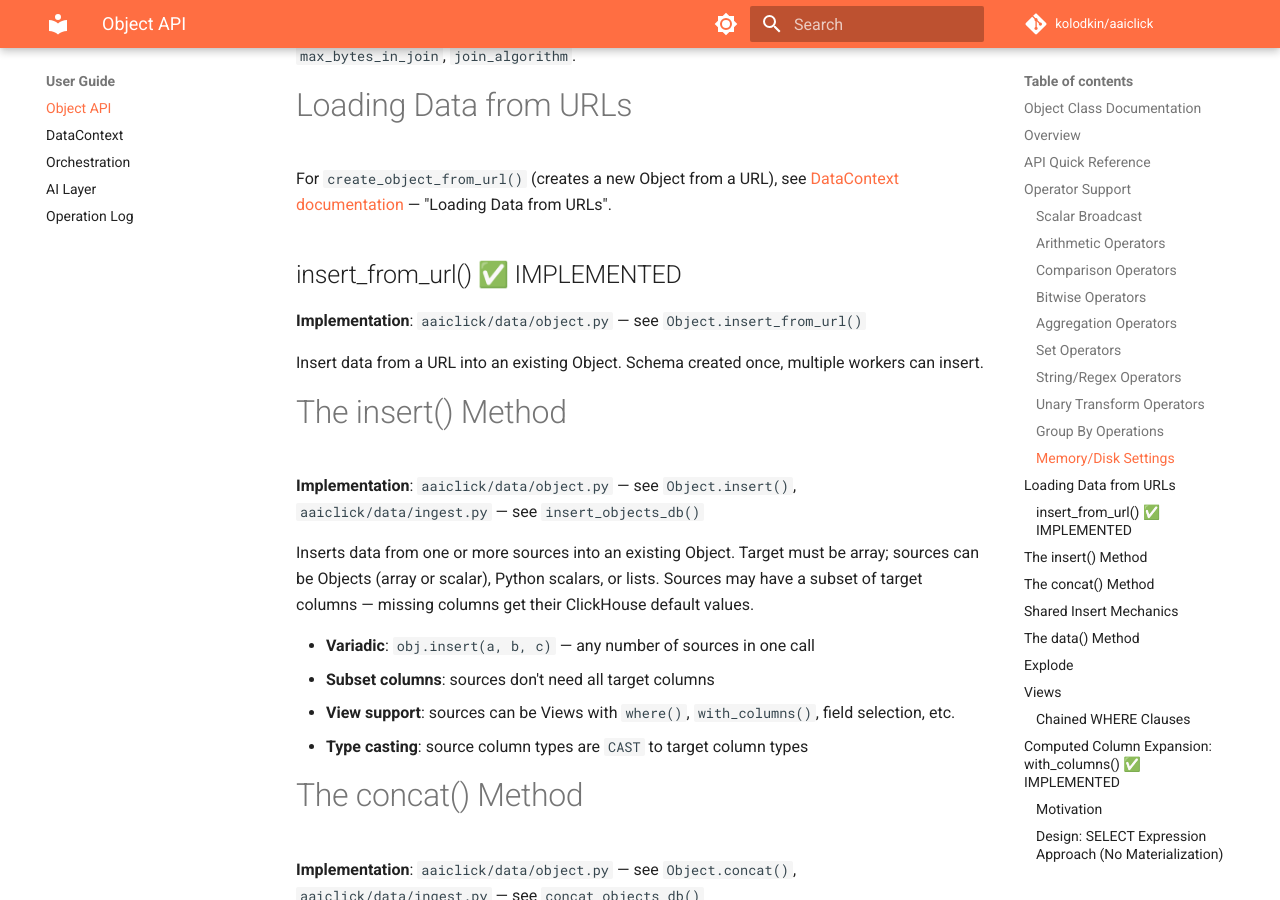
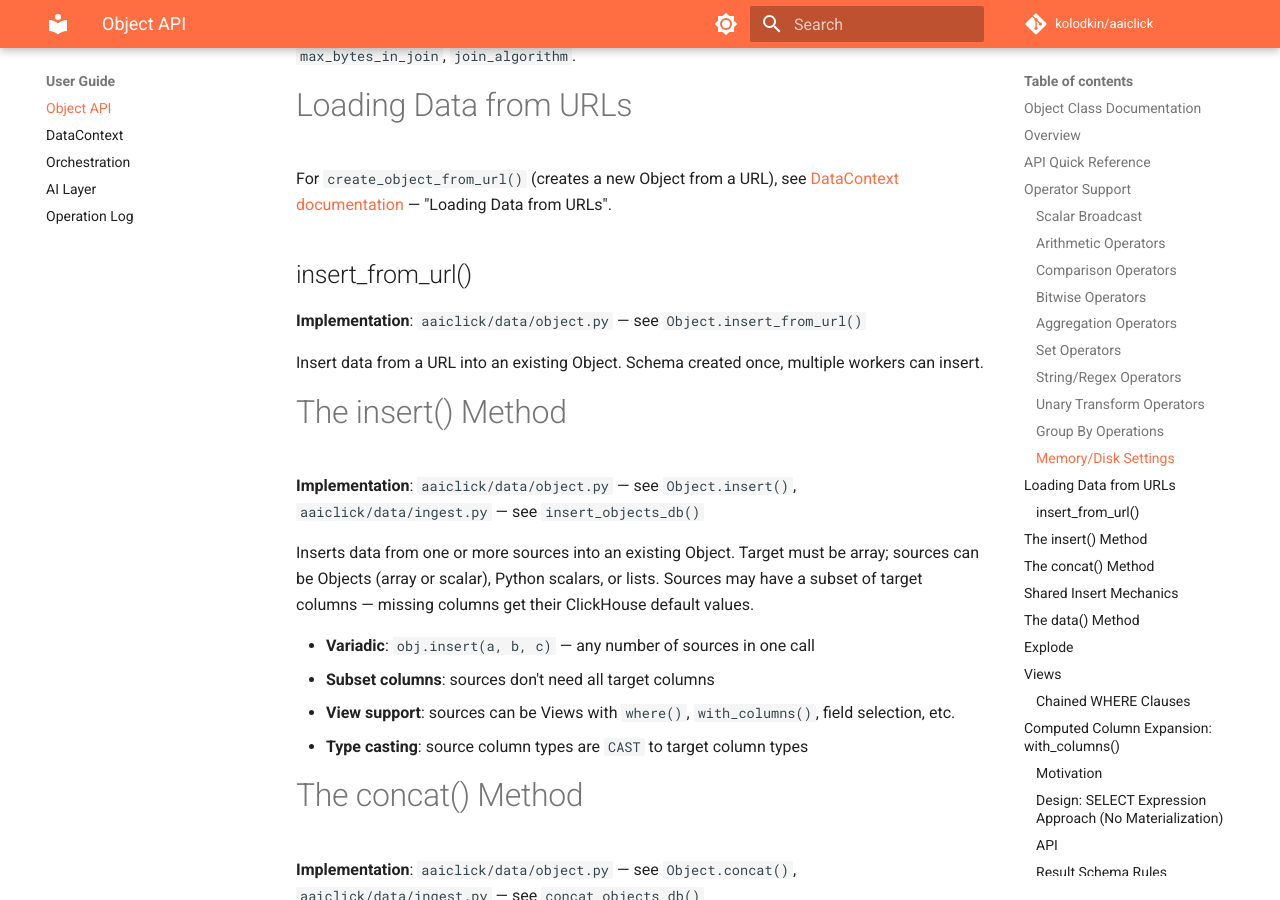
Before and after one commit to kolodkin/aaiclick, an MkDocs documentation site: the page built from docs/object.md, in a window 1280 px wide and 900 px high, scrolled down 7528 px. Built offline with MkDocs 1.6.1 and Material for MkDocs 9.7.7, drawn with Linux system fonts in a browser that asks for light colours; comment, search, counter and statistics services are not loaded; some of the changed text lies outside the part shown.

Commit message:
cleanup: remove ✅ IMPLEMENTED labels from doc headings

```diff
--- a/docs/object.md
+++ b/docs/object.md
@@ -193,7 +193,7 @@ For large datasets, ClickHouse can spill to disk via `max_bytes_before_external_
 
 For `create_object_from_url()` (creates a new Object from a URL), see [DataContext documentation](data_context.md) — "Loading Data from URLs".
 
-## insert_from_url() ✅ IMPLEMENTED
+## insert_from_url()
 
 **Implementation**: `aaiclick/data/object.py` — see `Object.insert_from_url()`
 
@@ -273,7 +273,7 @@ Fluent API for building WHERE conditions. `Object.where()` creates a View; `View
 
 **Note**: `or_where()` requires a prior `where()` — raises `ValueError` otherwise.
 
-# Computed Column Expansion: `with_columns()` ✅ IMPLEMENTED
+# Computed Column Expansion: `with_columns()`
 
 ## Motivation
 
@@ -349,7 +349,7 @@ SQL expressions are passed verbatim to ClickHouse. Basic validation rejects semi
 
 **Implementation**: `aaiclick/data/object.py` — see `_validate_expression()`
 
-## Domain Helpers ✅ IMPLEMENTED
+## Domain Helpers
 
 **Implementation**: `aaiclick/data/object.py` — methods on `Object` class, delegating to `with_columns()`
 
@@ -377,7 +377,7 @@ Each helper auto-names the result column and auto-selects the ClickHouse type. A
 
 **Tests**: `aaiclick/data/test_with_columns.py`
 
-# Column Renaming: `rename()` ✅ IMPLEMENTED
+# Column Renaming: `rename()`
 
 **Implementation**: `aaiclick/data/object.py` — see `Object.rename()` method
 
```
